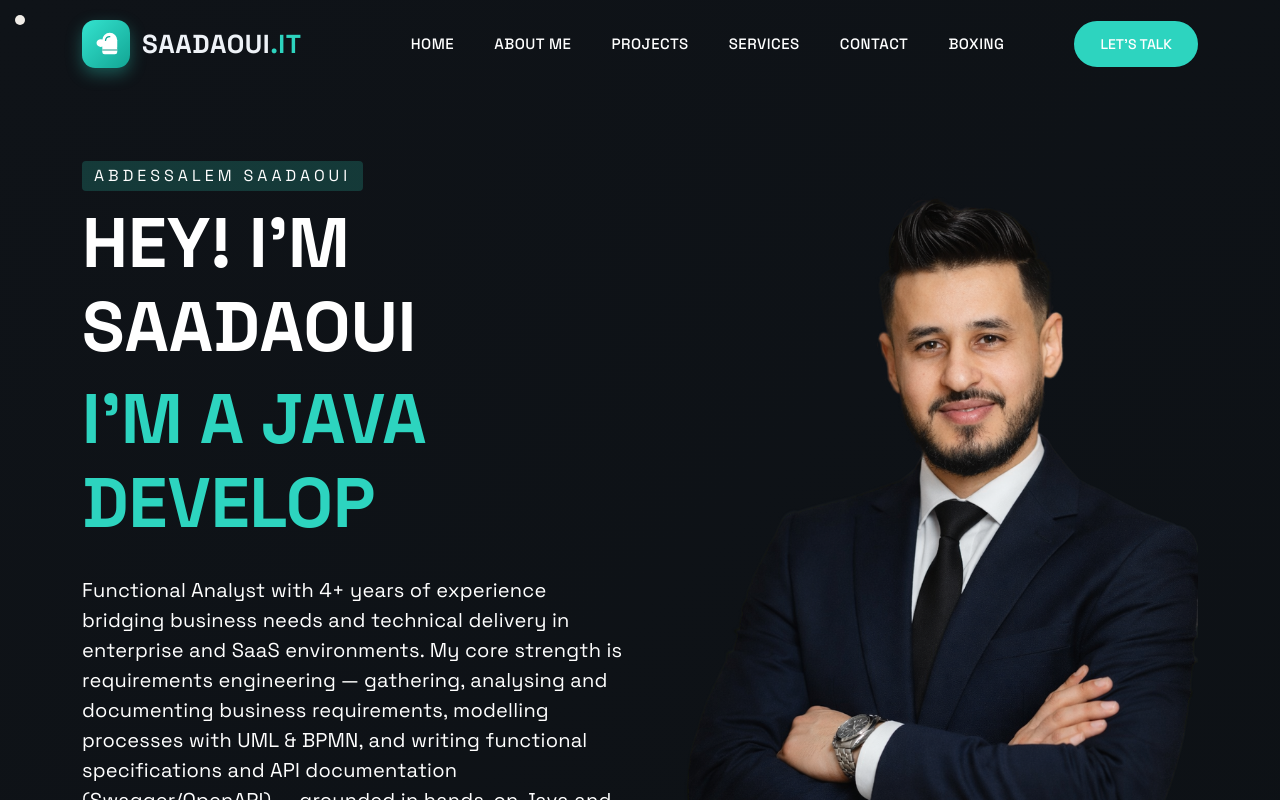
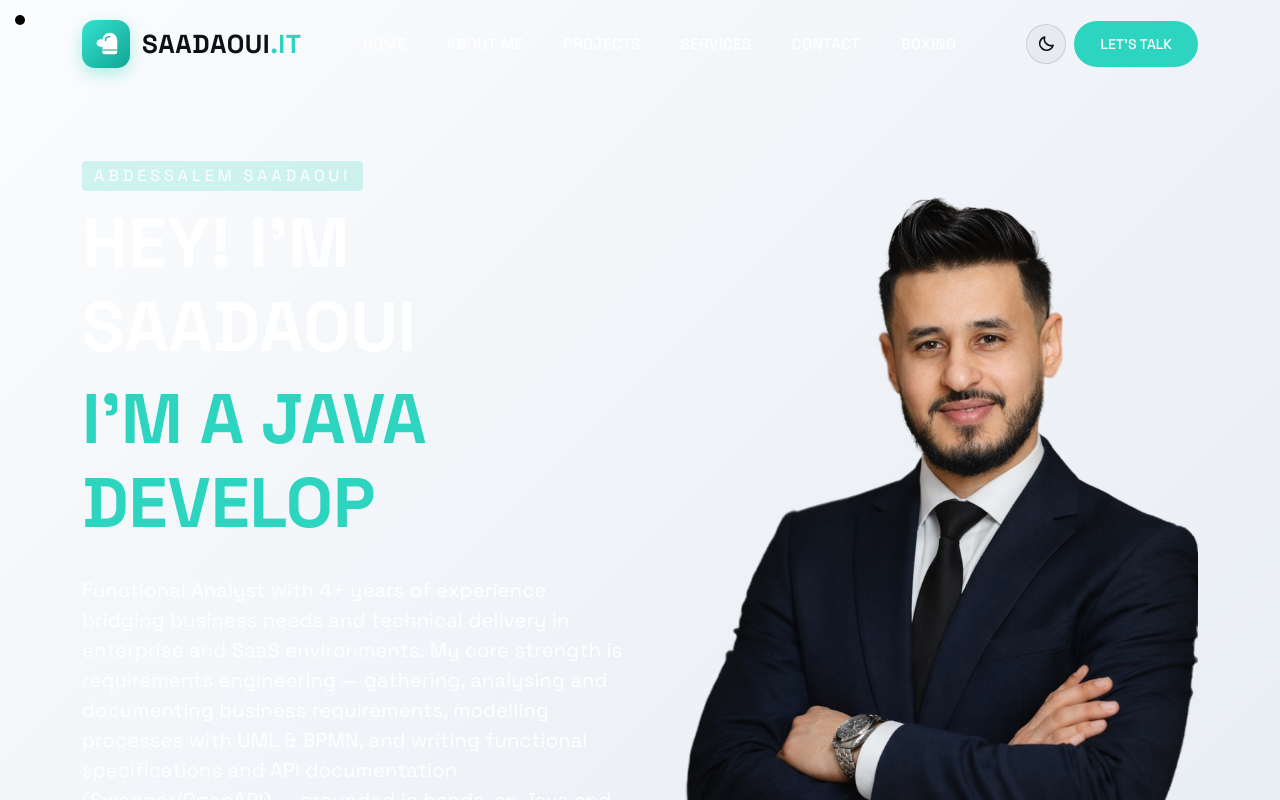
Before and after one commit to abdessalems/portfolio-website, a React (Create React App) app: page / in a window 1280 px wide. Shown: the top 800 px of the page. Built offline with nearby package versions, Linux system fonts and the light colour scheme.

Commit message:
Add a light theme and a switch, and make AOS re-measure after load

```diff
--- a/src/App.js
+++ b/src/App.js
@@ -13,6 +13,28 @@ function App() {
       disable: () =>
         window.matchMedia('(prefers-reduced-motion: reduce)').matches,
     });
+
+    /*
+     * AOS measures every element's trigger point once, at init. The page grows
+     * afterwards — lazy images load, the project carousel builds — so anything
+     * far down the page keeps an offset calculated against a much shorter
+     * document and its trigger can land past the end of it. It then never
+     * animates in, and because `[data-aos^=fade]` sets `opacity: 0`, the
+     * section renders but shows nothing. Languages was invisible for exactly
+     * this reason.
+     *
+     * Re-measuring after load, and again on the next frames, costs nothing and
+     * removes the whole class of problem.
+     */
+    const remeasure = () => Aos.refreshHard();
+
+    window.addEventListener('load', remeasure);
+    const settle = window.setTimeout(remeasure, 600);
+
+    return () => {
+      window.removeEventListener('load', remeasure);
+      window.clearTimeout(settle);
+    };
   }, []);
   return (
     <Routes>
--- a/src/components/Header.jsx
+++ b/src/components/Header.jsx
@@ -2,6 +2,7 @@ import React, { useState, useEffect } from 'react';
 import { Link } from 'react-router-dom';
 import { Link as ScrollLink } from 'react-scroll';
 import Logo from './Logo';
+import ThemeToggle from './ThemeToggle';
 
 export default function Header() {
   const [mobileToggle, setMobileToggle] = useState(false);
@@ -94,7 +95,8 @@ export default function Header() {
           </li>
         </ul>
         {/* Top Menu */}
-        <div className="d-flex">
+        <div className="d-flex align-items-center gap-2">
+          <ThemeToggle />
           <ScrollLink
             to="contactus"
             spy={true}
--- a/src/components/Logo.jsx
+++ b/src/components/Logo.jsx
@@ -10,14 +10,16 @@ export default function Logo() {
   return (
     <span className="brand-logo">
       <span className="brand-emblem" aria-hidden="true">
-        <svg viewBox="0 0 32 32" xmlns="http://www.w3.org/2000/svg">
+        {/*
+          The glove is filled with currentColor, not white: on the light theme a
+          white glove is a white shape on a near-white header, which is no logo
+          at all. The colour now comes from .brand-emblem and follows the theme.
+        */}
+        <svg viewBox="0 0 32 32" xmlns="http://www.w3.org/2000/svg" fill="currentColor">
           {/* boxing glove */}
-          <path
-            d="M12 20 V12 a8 8 0 0 1 16 0 V20 Z"
-            fill="#ffffff"
-          />
-          <ellipse cx="10.5" cy="15" rx="4.6" ry="4.2" fill="#ffffff" />
-          <rect x="12" y="18.5" width="16" height="8.5" rx="2.6" fill="#ffffff" />
+          <path d="M12 20 V12 a8 8 0 0 1 16 0 V20 Z" />
+          <ellipse cx="10.5" cy="15" rx="4.6" ry="4.2" />
+          <rect x="12" y="18.5" width="16" height="8.5" rx="2.6" />
           {/* thumb / finger groove */}
           <path
             d="M15.5 12.2 a4.5 4.5 0 0 1 4.5 -4"
--- /dev/null
+++ b/src/components/ThemeToggle.jsx
@@ -0,0 +1,68 @@
+import { Icon } from '@iconify/react';
+import React, { useEffect, useState } from 'react';
+
+/*
+ * Light / dark switch.
+ *
+ * The first visit follows the operating system, because someone who has told
+ * their machine they want light has already answered this question. After that
+ * their own choice wins and is remembered.
+ *
+ * The theme is written to <html data-theme>, which is where _root.scss expects
+ * it. Reading and writing storage is wrapped: Safari in private browsing throws
+ * on localStorage, and a colour preference is not worth a blank page.
+ */
+const STORAGE_KEY = 'saadaoui.theme';
+
+function readStored() {
+  try {
+    return window.localStorage.getItem(STORAGE_KEY);
+  } catch {
+    return null;
+  }
+}
+
+function store(theme) {
+  try {
+    window.localStorage.setItem(STORAGE_KEY, theme);
+  } catch {
+    /* Storage unavailable; the choice simply is not remembered. */
+  }
+}
+
+function preferred() {
+  return readStored() === 'light' || readStored() === 'dark'
+    ? readStored()
+    : window.matchMedia('(prefers-color-scheme: light)').matches
+    ? 'light'
+    : 'dark';
+}
+
+export default function ThemeToggle() {
+  const [theme, setTheme] = useState('dark');
+
+  useEffect(() => {
+    setTheme(preferred());
+  }, []);
+
+  useEffect(() => {
+    document.documentElement.setAttribute('data-theme', theme);
+  }, [theme]);
+
+  const next = theme === 'dark' ? 'light' : 'dark';
+
+  return (
+    <button
+      type="button"
+      className="theme-toggle"
+      onClick={() => {
+        setTheme(next);
+        store(next);
+      }}
+      aria-label={`Switch to ${next} mode`}
+      title={`Switch to ${next} mode`}
+    >
+      <Icon icon={theme === 'dark' ? 'ph:sun-bold' : 'ph:moon-bold'} />
+    </button>
+  );
+}
--- a/src/scss/scss/_boxing.scss
+++ b/src/scss/scss/_boxing.scss
@@ -180,7 +180,7 @@
   tbody td {
     padding: 12px 18px;
     color: var(--px-text);
-    border-bottom: 1px solid rgba(255, 255, 255, 0.06);
+    border-bottom: 1px solid var(--px-border-soft);
     vertical-align: middle;
   }
 
--- a/src/scss/scss/_button.scss
+++ b/src/scss/scss/_button.scss
@@ -32,8 +32,8 @@
     }
   }
   &.light {
-    background: rgba(255, 255, 255, 0.05);
-    border: 1px solid rgba(255, 255, 255, 0.15);
+    background: var(--px-surface);
+    border: 1px solid var(--px-border);
     color: var(--px-white);
     &:hover {
       background: var(--px-white);
@@ -45,8 +45,8 @@
     border: 1px solid var(--px-white);
     color: var(--px-black);
     &:hover {
-      background: rgba(255, 255, 255, 0.1);
-      border: 1px solid rgba(255, 255, 255, 0.15);
+      background: var(--px-surface-hover);
+      border: 1px solid var(--px-border);
       color: var(--px-white);
     }
   }
--- a/src/scss/scss/_footer.scss
+++ b/src/scss/scss/_footer.scss
@@ -1,13 +1,13 @@
 .footer {
     padding-top: 20px;
     padding-bottom: 20px;
-    border-top: 1px solid rgba(255, 255, 255, 0.1);
-    color: rgba(255, 255, 255, 0.75);
+    border-top: 1px solid var(--px-border-soft);
+    color: var(--px-footer-text);
     font-size: 14px;
     .nav {
     	a {
 		    font-size: 14px;
-			color: rgba(255, 255, 255, 0.75);
+			color: var(--px-footer-text);
 			+ a {
 				margin-left: 18px;
 			}
--- a/src/scss/scss/_header.scss
+++ b/src/scss/scss/_header.scss
@@ -1,7 +1,7 @@
 .toggler-menu {
   background-color: transparent;
   color: var(--px-white);
-  border: 1px solid rgba(255, 255, 255, 0.2) !important;
+  border: 1px solid var(--px-border-strong) !important;
   border-radius: 5px;
   padding: 0 25px;
   height: 40px;
@@ -55,7 +55,7 @@
       left: 0;
       right: 0;
       background-color: var(--px-black);
-      border-top: 1px solid rgba(255, 255, 255, 0.2);
+      border-top: 1px solid var(--px-border-strong);
       flex-direction: column;
       padding: 10px 20px;
       display: none;
@@ -123,6 +123,9 @@
     flex: none;
     border-radius: 13px;
     background: linear-gradient(135deg, #34e3cf, #12a594);
+    /* The tile is teal in both themes, so the glove stays white in both. Set
+       here rather than on the SVG so the mark has one source of colour. */
+    color: #fff;
     display: inline-flex;
     align-items: center;
     justify-content: center;
@@ -138,7 +141,7 @@
     font-size: 26px;
     letter-spacing: 0.5px;
     line-height: 1;
-    color: #eef2f7;
+    color: var(--px-heading);
   }
   .logo .brand-it {
     color: var(--px-theme);
@@ -169,3 +172,36 @@
     }
   }
 }
+
+/* Light / dark switch */
+.theme-toggle {
+  display: inline-flex;
+  align-items: center;
+  justify-content: center;
+  width: 40px;
+  height: 40px;
+  padding: 0;
+  border-radius: 50%;
+  border: 1px solid var(--px-border);
+  background: var(--px-surface);
+  color: var(--px-heading);
+  font-size: 18px;
+  line-height: 1;
+  cursor: pointer;
+  transition: background 0.2s ease, border-color 0.2s ease, transform 0.2s ease;
+
+  &:hover {
+    background: var(--px-surface-hover);
+    border-color: var(--px-theme);
+    color: var(--px-theme);
+  }
+
+  &:focus-visible {
+    outline: 2px solid var(--px-theme) !important;
+    outline-offset: 2px;
+  }
+
+  &:active {
+    transform: scale(0.94);
+  }
+}
--- a/src/scss/scss/_root.scss
+++ b/src/scss/scss/_root.scss
@@ -1,3 +1,11 @@
+/*
+ * Two themes, one set of names.
+ *
+ * The site was written dark-only, with white-alpha borders and surfaces spelled
+ * out wherever they were needed. Those are named here instead, so a light theme
+ * is a list of values rather than a hunt through five stylesheets — and so the
+ * next colour change happens in one place.
+ */
 :root {
   --bs-heading-color: var(--px-heading);
   --px-theme: #{$px-theme};
@@ -6,4 +14,46 @@
   --px-white: #{$px-white};
   --px-text: #{$px-text};
   --px-heading: #{$px-heading};
+
+  /* Page and panels */
+  --px-bg: linear-gradient(135deg, #0f1318 0%, #0c1014 35%, #090c10 65%, #07090c 100%);
+  --px-surface: rgba(255, 255, 255, 0.05);
+  --px-surface-hover: rgba(255, 255, 255, 0.1);
+
+  /* Lines */
+  --px-border: rgba(255, 255, 255, 0.15);
+  --px-border-soft: rgba(255, 255, 255, 0.1);
+  --px-border-strong: rgba(255, 255, 255, 0.2);
+
+  /* Incidental */
+  --px-placeholder: rgba(255, 255, 255, 0.5);
+  --px-track: rgba(255, 255, 255, 0.08);
+  --px-footer-text: rgba(255, 255, 255, 0.75);
+  --px-fade-bottom: #040c16;
+
+  color-scheme: dark;
 }
+
+/*
+ * Light. The alphas are lower than their dark counterparts on purpose: black at
+ * 15% over white reads far heavier than white at 15% over black.
+ */
+:root[data-theme='light'] {
+  --px-text: #566072;
+  --px-heading: #0d1117;
+
+  --px-bg: linear-gradient(135deg, #fbfcfd 0%, #f4f7fa 35%, #eef2f7 65%, #e9eef4 100%);
+  --px-surface: rgba(13, 17, 23, 0.04);
+  --px-surface-hover: rgba(13, 17, 23, 0.07);
+
+  --px-border: rgba(13, 17, 23, 0.12);
+  --px-border-soft: rgba(13, 17, 23, 0.08);
+  --px-border-strong: rgba(13, 17, 23, 0.16);
+
+  --px-placeholder: rgba(13, 17, 23, 0.45);
+  --px-track: rgba(13, 17, 23, 0.08);
+  --px-footer-text: rgba(13, 17, 23, 0.7);
+  --px-fade-bottom: #e9eef4;
+
+  color-scheme: light;
+}
--- a/src/scss/scss/_style.scss
+++ b/src/scss/scss/_style.scss
@@ -8,13 +8,9 @@ body {
   --bs-body-font-size: 1rem;
   --bs-body-line-height: 1.6;
   overflow-x: hidden;
-  background: linear-gradient(
-    135deg,
-    #0f1318 0%,
-    #0c1014 35%,
-    #090c10 65%,
-    #07090c 100%
-  );
+  background: var(--px-bg);
+  background-attachment: fixed;
+  min-height: 100vh;
 }
 
 a {
@@ -271,8 +267,8 @@ a {
     padding-top: 15px;
     padding-bottom: 45px;
     .r-box {
-      background: rgba(255, 255, 255, 0.05);
-      border: 1px solid rgba(255, 255, 255, 0.15);
+      background: var(--px-surface);
+      border: 1px solid var(--px-border);
       display: flex;
       flex-direction: column;
       color: var(--px-white);
@@ -435,7 +431,7 @@ a {
   border-radius: 8px;
   &:after {
     content: '';
-    background: linear-gradient(180deg, rgba(4, 12, 22, 0) 0%, #040c16 100%);
+    background: linear-gradient(180deg, rgba(4, 12, 22, 0) 0%, var(--px-fade-bottom) 100%);
     position: absolute;
     top: 0;
     left: 0;
@@ -467,7 +463,7 @@ a {
     }
     .rating-wrap {
       padding-top: 10px;
-      border-top: 1px solid rgba(255, 255, 255, 0.1);
+      border-top: 1px solid var(--px-border-soft);
     }
   }
 }
@@ -579,7 +575,7 @@ a {
     display: flex;
     margin: 0 auto 30px;
     border-radius: 50%;
-    border: 8px solid rgba(255, 255, 255, 0.2);
+    border: 8px solid var(--px-border-strong);
     img {
       width: 100%;
       height: 100%;
@@ -675,31 +671,31 @@ a {
       opacity: 0.85;
     }
     .form-control {
-      background: rgba(255, 255, 255, 0.05);
-      border: 1px solid rgba(255, 255, 255, 0.15);
+      background: var(--px-surface);
+      border: 1px solid var(--px-border);
       color: var(--px-white);
       box-shadow: none;
       padding: 0.575rem 0.75rem;
       &::-webkit-input-placeholder {
-        color: rgba(255, 255, 255, 0.5);
+        color: var(--px-placeholder);
       }
       &:-moz-placeholder {
-        color: rgba(255, 255, 255, 0.5);
+        color: var(--px-placeholder);
         opacity: 1;
       }
       &::-moz-placeholder {
-        color: rgba(255, 255, 255, 0.5);
+        color: var(--px-placeholder);
         opacity: 1;
       }
       &:-ms-input-placeholder {
-        color: rgba(255, 255, 255, 0.5);
+        color: var(--px-placeholder);
       }
       &::-ms-input-placeholder {
-        color: rgba(255, 255, 255, 0.5);
+        color: var(--px-placeholder);
       }
 
       &::placeholder {
-        color: rgba(255, 255, 255, 0.5);
+        color: var(--px-placeholder);
       }
     }
   }
@@ -947,7 +943,7 @@ a {
   .lang-bar {
     height: 8px;
     border-radius: 30px;
-    background: rgba(255, 255, 255, 0.08);
+    background: var(--px-track);
     overflow: hidden;
   }
   .lang-fill {
```
